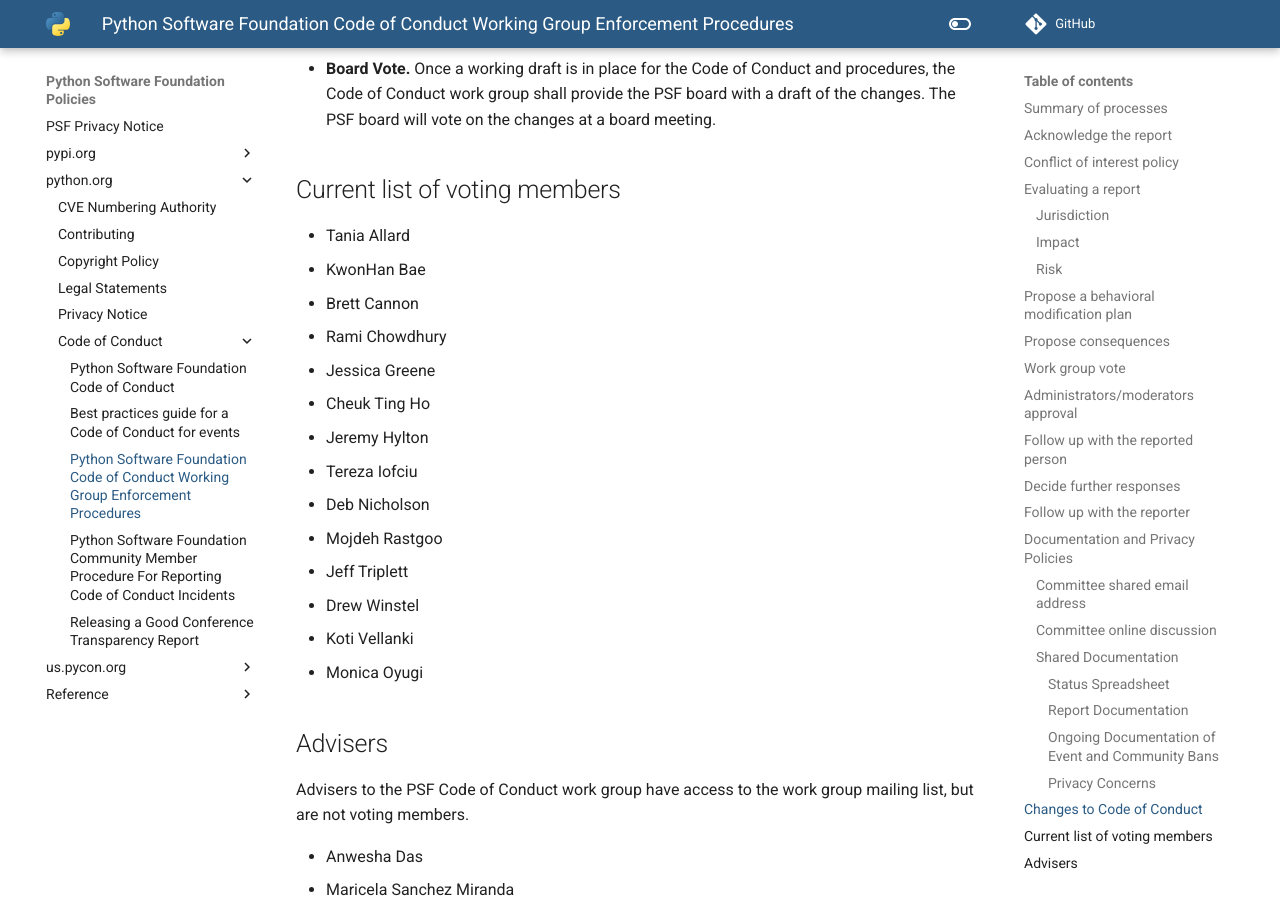
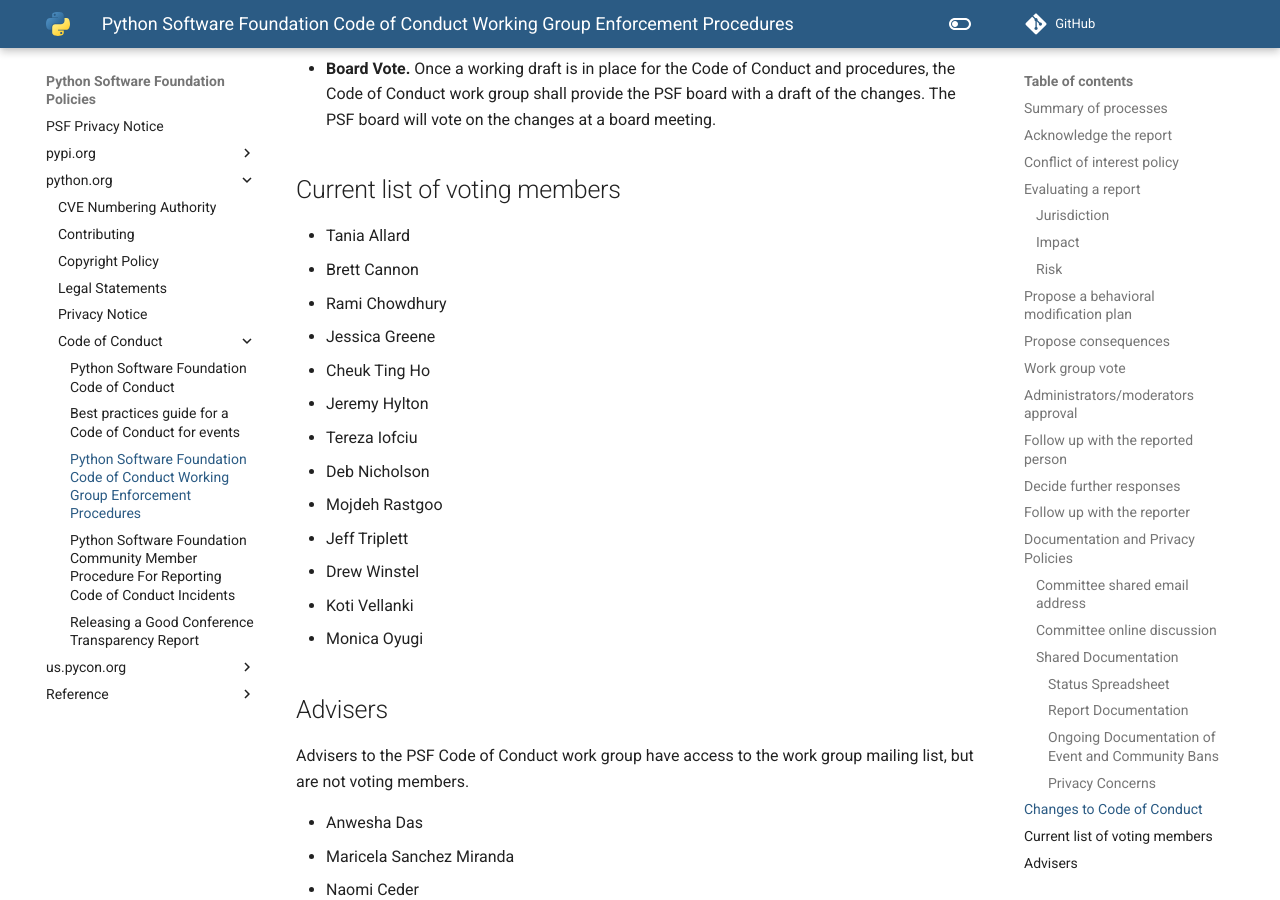
Before and after one commit to psf/policies, an MkDocs documentation site: the page built from docs/python.org/code-of-conduct/Enforcement-Procedures.md, in a window 1280 px wide and 900 px high, scrolled down 8543 px. Built offline with MkDocs 1.6.1 and Material for MkDocs 9.7.7, drawn with Linux system fonts in a browser that asks for light colours; comment, search, counter and statistics services are not loaded.

Commit message:
Update voting members list by removing myself (KwonHan Bae)

```diff
--- a/docs/python.org/code-of-conduct/Enforcement-Procedures.md
+++ b/docs/python.org/code-of-conduct/Enforcement-Procedures.md
@@ -239,7 +239,6 @@
 ## Current list of voting members
 
 * Tania Allard
-* KwonHan Bae
 * Brett Cannon
 * Rami Chowdhury
 * Jessica Greene
```
